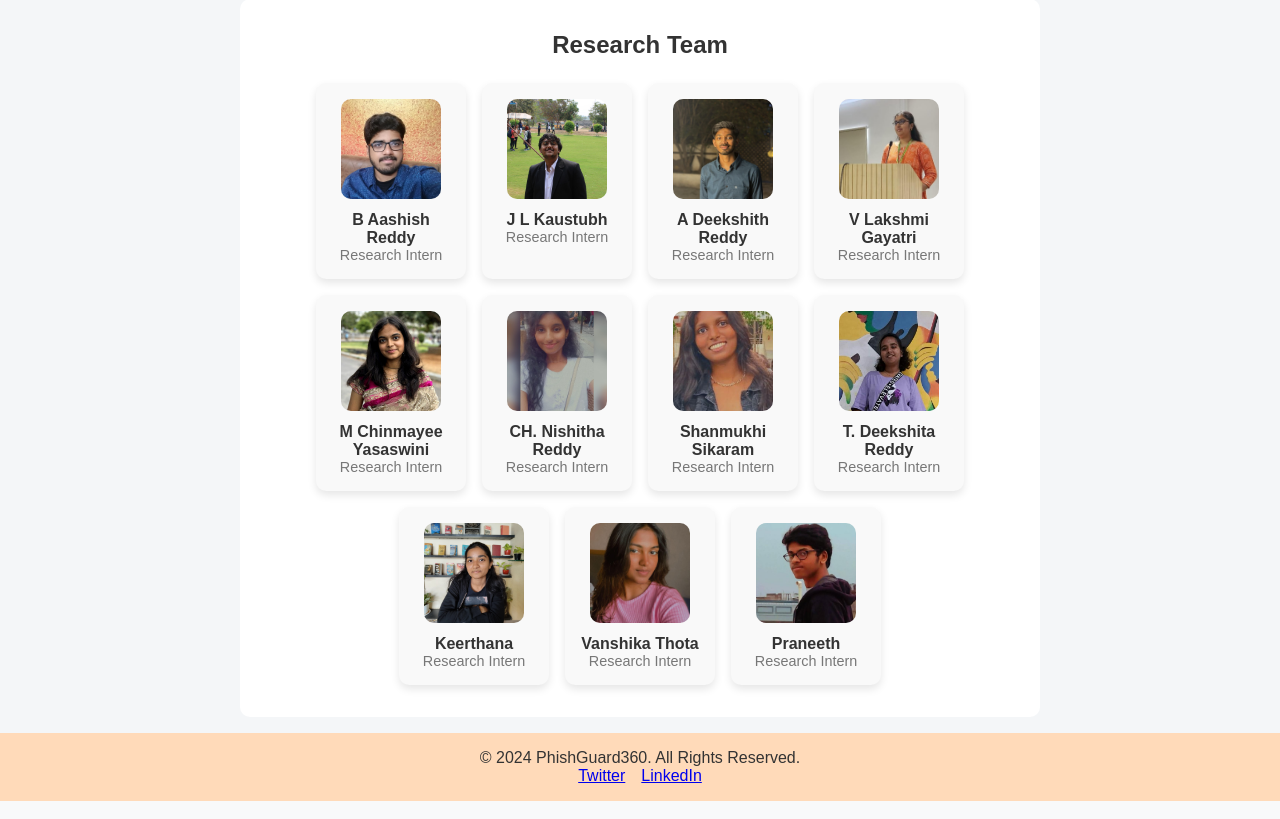
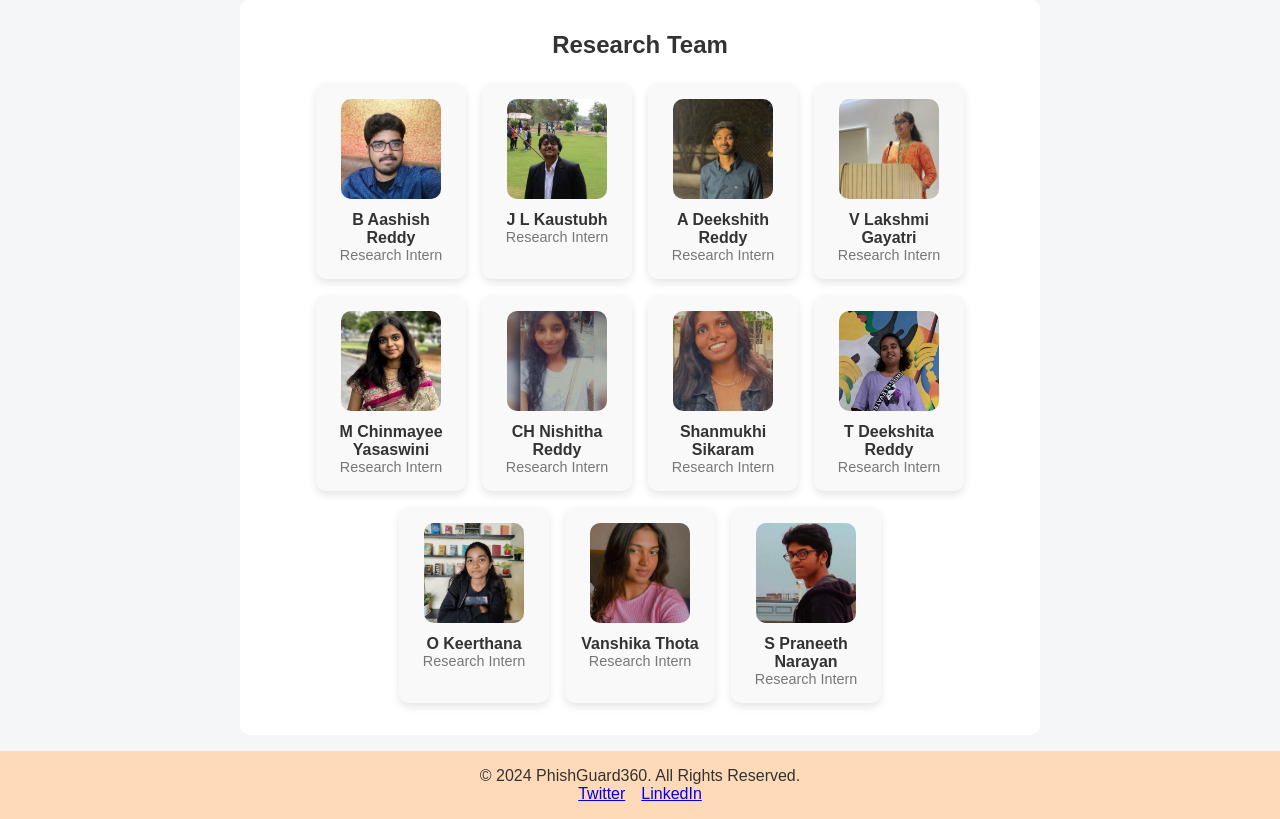
Before and after one commit to PhishGuard360/PhishGuard360, a Flask app: page /team in a window 1280 px wide. Shown: the part 495-1314 px from the top of the page. Run offline with Flask 3, Linux system fonts and the light colour scheme; some libraries are stand-ins or nearby versions.

Commit message:
Update team.html

```diff
--- a/templates/team.html
+++ b/templates/team.html
@@ -237,7 +237,7 @@
             <div class="men">
                 <img src="static/nishitha.jpg" alt="CH Nishitha Reddy" class="photo">
                 <div>
-                    <p class="team-member-name">CH. Nishitha Reddy</p>
+                    <p class="team-member-name">CH Nishitha Reddy</p>
                     <p class="team-member-role">Research Intern</p>
                 </div>
             </div>
@@ -251,14 +251,14 @@
             <div class="men">
                 <img src="static/deekshitha.jpg" alt="T Deekshita Reddy" class="photo">
                 <div>
-                    <p class="team-member-name">T. Deekshita Reddy</p>
+                    <p class="team-member-name">T Deekshita Reddy</p>
                     <p class="team-member-role">Research Intern</p>
                 </div>
             </div>
             <div class="men">
-                <img src="static/keerthana.jpg" alt="Keerthana" class="photo">
+                <img src="static/keerthana.jpg" alt="O Keerthana" class="photo">
                 <div>
-                    <p class="team-member-name">Keerthana</p>
+                    <p class="team-member-name">O Keerthana</p>
                     <p class="team-member-role">Research Intern</p>
                 </div>
             </div>
@@ -272,7 +272,7 @@
             <div class="men">
                 <img src="static/praneeth.jpg" alt="S.Praneeth Narayan" class="photo">
                 <div>
-                    <p class="team-member-name">Praneeth</p>
+                    <p class="team-member-name">S Praneeth Narayan</p>
                     <p class="team-member-role">Research Intern</p>
                 </div>
             </div>
```
